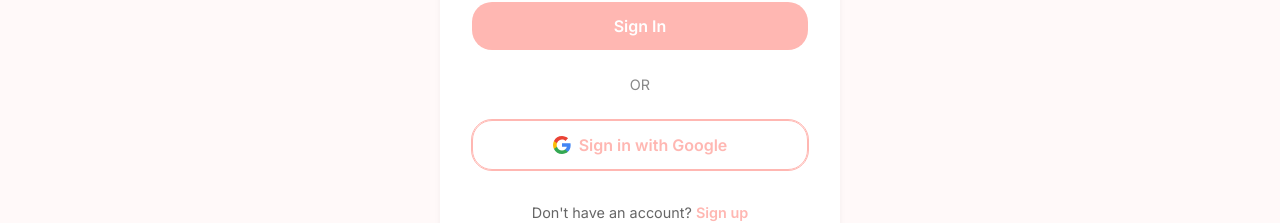
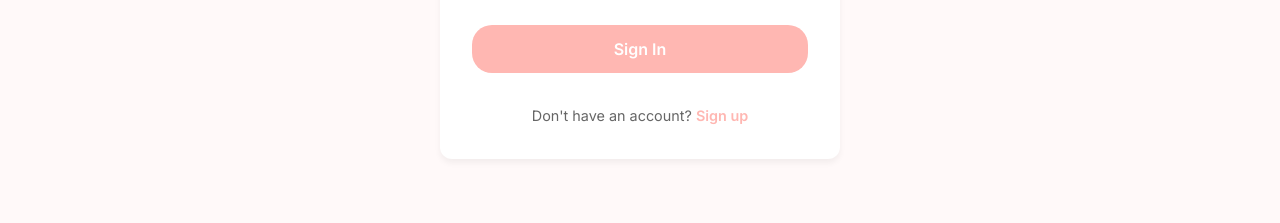
Before and after one commit to avinashshanbhag77-commits/NurtureNest, a Next.js app: page /auth/signin in a window 1280 px wide. Shown: the part 368-591 px from the top of the page. Built offline with nearby package versions, Linux system fonts and the light colour scheme; no server answers.

Commit message:
Fix: restored diagnostic variables in AI chat API

```diff
--- a/src/app/ai-support/page.tsx
+++ b/src/app/ai-support/page.tsx
@@ -76,14 +76,14 @@ const AISupport: React.FC = () => {
             }]);
         } catch (error: any) {
             console.error('Error sending message:', error);
-            const isLimitError = error.message.includes('Limit Reached') || error.message.includes('limited to');
+            const errorMessage = error.message || "I'm sorry, I'm having trouble connecting right now.";
 
             setMessages(prev => [...prev, {
                 id: Date.now() + 1,
                 sender: 'ai',
-                text: isLimitError
-                    ? `${error.message} Please visit our Pricing page to upgrade.`
-                    : "I'm sorry, I'm having trouble connecting right now. Please try again in a moment."
+                text: errorMessage.includes('Limit Reached')
+                    ? `${errorMessage} Please visit our Pricing page to upgrade.`
+                    : `${errorMessage} (Please check the API configuration in Vercel settings).`
             }]);
         } finally {
             setIsLoading(false);
--- a/src/app/api/ai-chat/route.ts
+++ b/src/app/api/ai-chat/route.ts
@@ -119,14 +119,14 @@ Remember: You're a support companion, not a medical professional.`
 
             console.error(`SERVER: OpenRouter API error (Status ${status} ${statusText}):`, errorData || errorText);
 
-            // Construct a cleaner error response for the client
+            // Construct details for internal logging
             const finalDetails = (errorData && Object.keys(errorData).length > 0)
                 ? errorData
                 : (errorText ? errorText.substring(0, 200) : 'No error details available');
 
             return NextResponse.json({
                 error: 'AI service error',
-                message: `The AI service returned a ${status} error (${statusText}).`,
+                message: `The AI service returned a ${status} error. ${errorData?.error?.message || ''}`,
                 details: finalDetails,
                 status: status
             }, { status: 500 });
--- a/src/app/api/auth/[...nextauth]/route.ts
+++ b/src/app/api/auth/[...nextauth]/route.ts
@@ -7,10 +7,6 @@ import bcrypt from "bcrypt";
 
 export const authOptions: NextAuthOptions = {
     providers: [
-        GoogleProvider({
-            clientId: process.env.GOOGLE_CLIENT_ID || "",
-            clientSecret: process.env.GOOGLE_CLIENT_SECRET || "",
-        }),
         CredentialsProvider({
             name: "Credentials",
             credentials: {
--- a/src/app/auth/signin/page.tsx
+++ b/src/app/auth/signin/page.tsx
@@ -102,24 +102,6 @@ function SignInContent() {
                     <Button type="submit" fullWidth style={{ marginTop: '1rem' }}>Sign In</Button>
                 </form>
 
-                <div style={{ margin: '1.5rem 0', textAlign: 'center', color: '#888', fontSize: '0.9rem' }}>
-                    OR
-                </div>
-
-                <Button
-                    fullWidth
-                    variant="outline"
-                    onClick={() => signIn('google')}
-                    style={{ display: 'flex', alignItems: 'center', justifyContent: 'center', gap: '0.5rem' }}
-                >
-                    <svg width="18" height="18" viewBox="0 0 18 18">
-                        <path d="M17.64 9.2c0-.637-.057-1.251-.164-1.84H9v3.481h4.844a4.14 4.14 0 0 1-1.796 2.716v2.259h2.908c1.702-1.567 2.684-3.875 2.684-6.615z" fill="#4285F4"></path>
-                        <path d="M9 18c2.43 0 4.467-.806 5.956-2.18l-2.908-2.259c-.806.54-1.837.86-3.048.86-2.344 0-4.328-1.584-5.036-3.715H.957v2.332A8.997 8.997 0 0 0 9 18z" fill="#34A853"></path>
-                        <path d="M3.964 10.71A5.41 5.41 0 0 1 3.682 9c0-.593.102-1.17.282-1.71V4.958H.957A8.996 8.996 0 0 0 0 9c0 1.452.348 2.827.957 4.042l3.007-2.332z" fill="#FBBC05"></path>
-                        <path d="M9 3.58c1.321 0 2.508.454 3.44 1.345l2.582-2.58C13.463.891 11.426 0 9 0A8.997 8.997 0 0 0 .957 4.958L3.964 7.29C4.672 5.163 6.656 3.58 9 3.58z" fill="#EA4335"></path>
-                    </svg>
-                    Sign in with Google
-                </Button>
 
                 <p style={{ textAlign: 'center', marginTop: '2rem', fontSize: '0.9rem', color: '#666' }}>
                     Don't have an account? <Link href="/auth/signup" style={{ color: 'var(--primary-color)', fontWeight: 600 }}>Sign up</Link>
```
